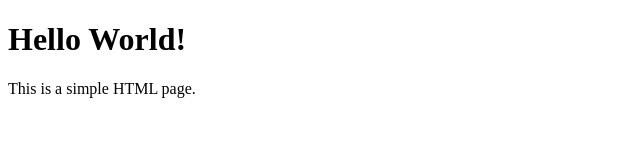
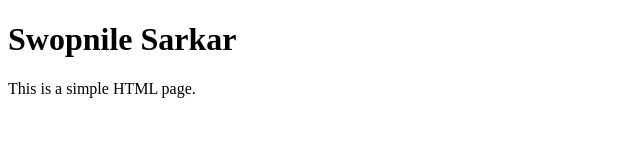
Before and after one commit to swopnilesarkar/ZeroOne-2.0, a plain HTML site: page index.html in a window 1280 px wide. Shown: the whole page, without its empty margins (0-640 px from the left). Drawn offline with Linux system fonts and the light colour scheme.

Commit message:
Update index.html

```diff
--- a/index.html
+++ b/index.html
@@ -1,7 +1,7 @@
 <!DOCTYPE html>
 <html>
 <body>
-<h1>Hello World!</h1>
+<h1>Swopnile Sarkar</h1>
 <p>This is a simple HTML page.</p>
 </body>
 </html>
```
